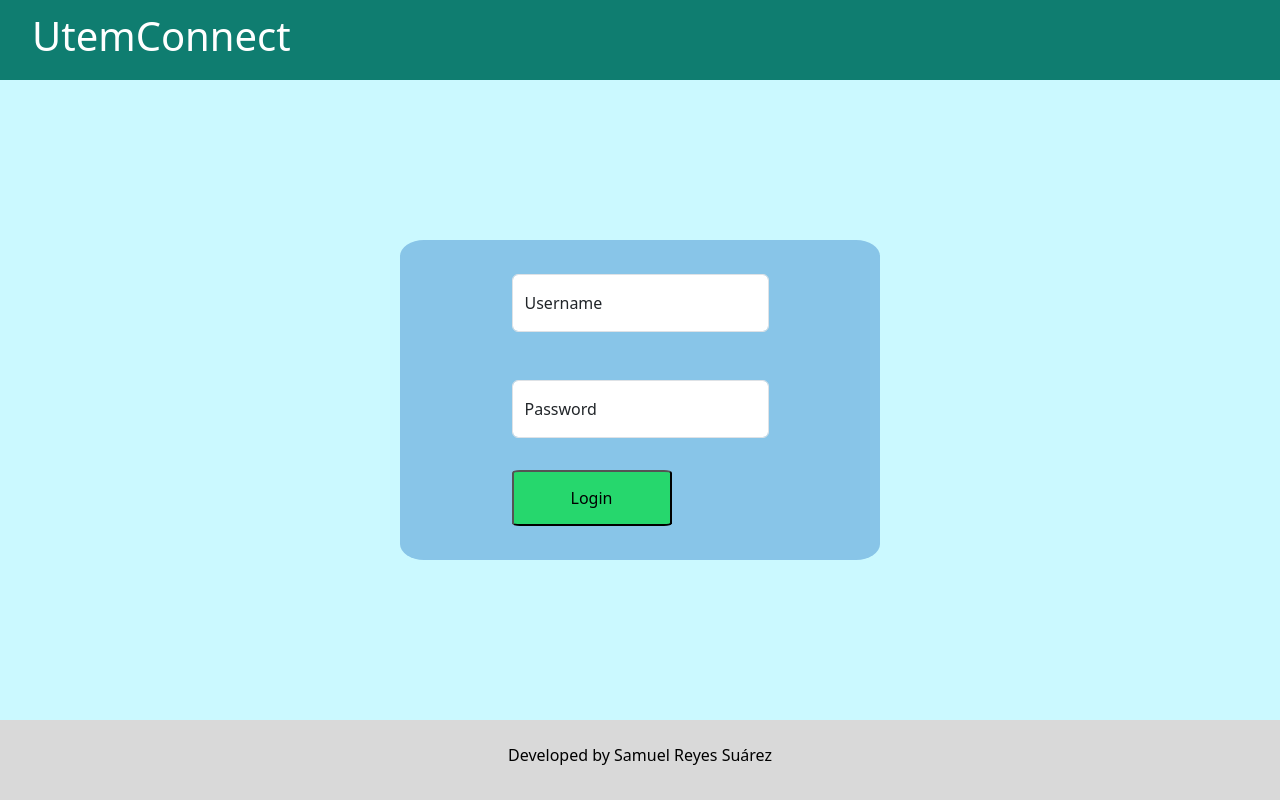
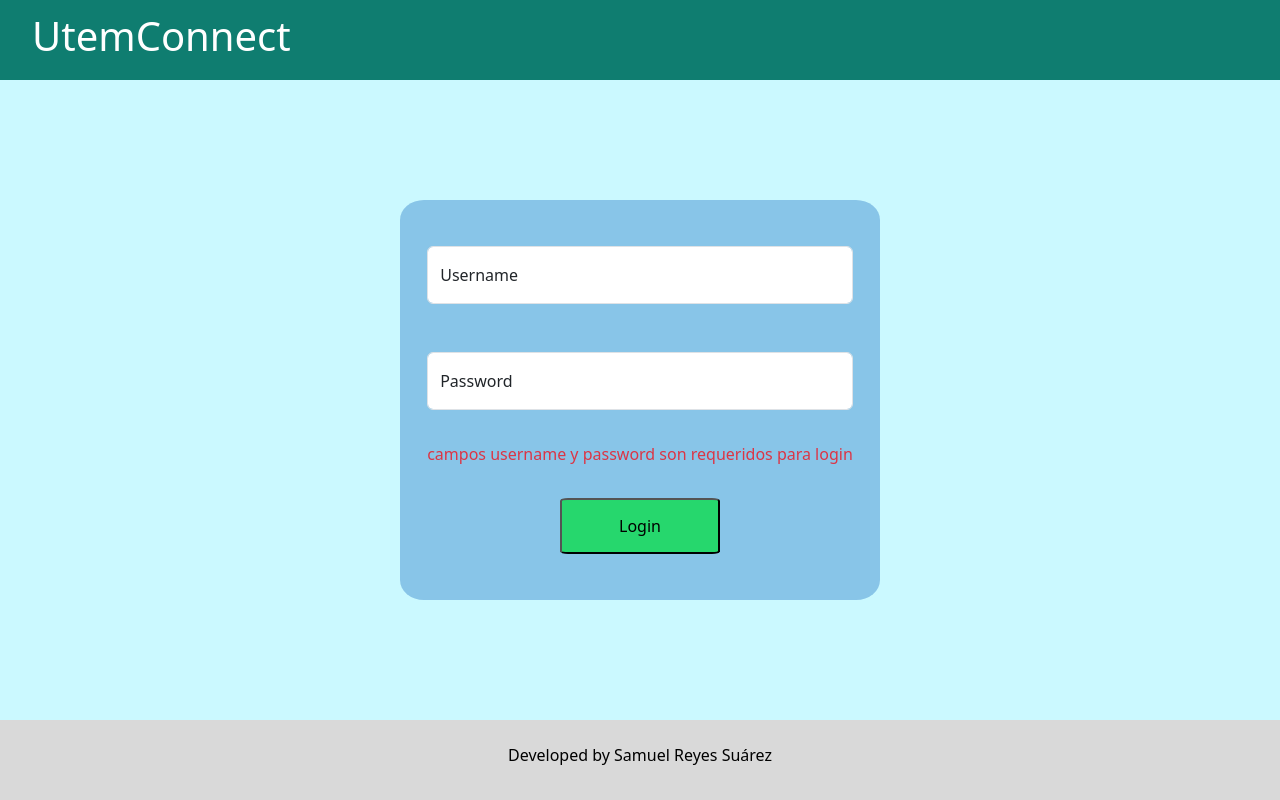
Before and after one commit to sam-rsuarez10/utem-connect-web, a Vue app: page /login in a window 1280 px wide. Both pictures are taken after a click on the button "Login". Built offline with nearby package versions, Linux system fonts and the light colour scheme; no server answers.

Commit message:
Desplegar mensajes de error en login

```diff
--- a/src/views/LoginView.vue
+++ b/src/views/LoginView.vue
@@ -13,16 +13,24 @@ const userState = reactive({
     username: '',
     password: '',
     invalid: false,
+    errorMsg: '',
 });
 
 const login = async () => {
+    if (userState.username == '' || userState.password == ''){
+        userState.invalid = true;
+        userState.errorMsg = 'campos username y password son requeridos para login'
+        return;
+    }
     const loginSuccess = await authStore.login(userState.username, userState.password);
     console.log('login success: ' + loginSuccess);
     if (loginSuccess){
         userState.invalid = false;
+        userState.errorMsg = '';
         router.push('/home');
     } else {
         userState.invalid = true;
+        userState.errorMsg = 'credenciales incorrectas';
     }
 }
 </script>
@@ -38,14 +46,15 @@ const login = async () => {
                 <div class="login-container">
                     <div class="form-floating mb-3">
                         <input type="text" class="form-control" id="floatingInput" placeholder="Username"
-                            v-model="userState.username">
+                            v-model="userState.username" required>
                         <label for="floatingInput">Username</label>
                     </div>
                     <div class="form-floating">
                         <input type="password" class="form-control" id="floatingPassword" placeholder="Password"
-                            v-model="userState.password">
+                            v-model="userState.password" required>
                         <label for="floatingPassword">Password</label>
                     </div>
+                    <span class="text-danger" v-if="userState.invalid">{{ userState.errorMsg }}</span>
                     <button id="login-button"  @click="login">Login</button>
                 </div>
             </div>
@@ -97,7 +106,7 @@ main {
     flex-direction: column;
     gap: 5rem;
     width: 30rem;
-    height: 20rem;
+    height: 25rem;
     border-radius: 5%;
 }
 
@@ -112,5 +121,6 @@ main {
     width: 10rem;
     height: 3.5rem;
     border-radius: 5%;
+    align-self: center;
 }
 </style>
```
